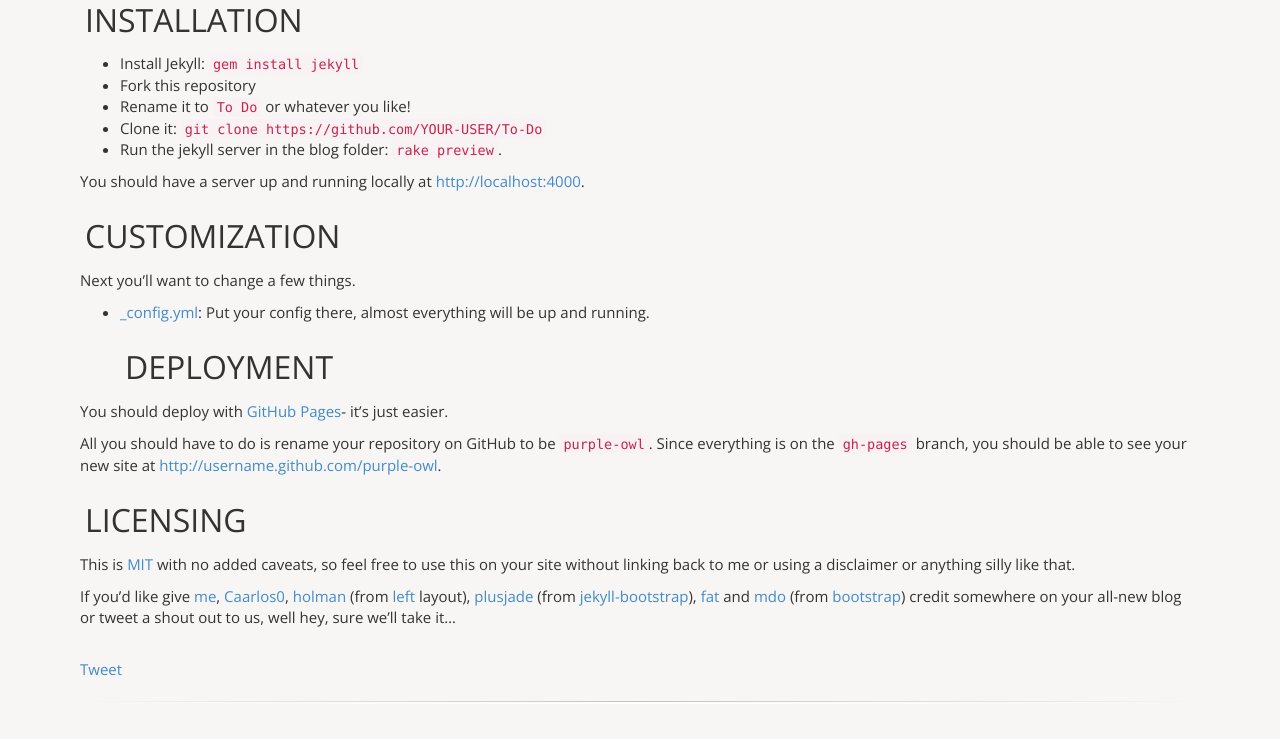
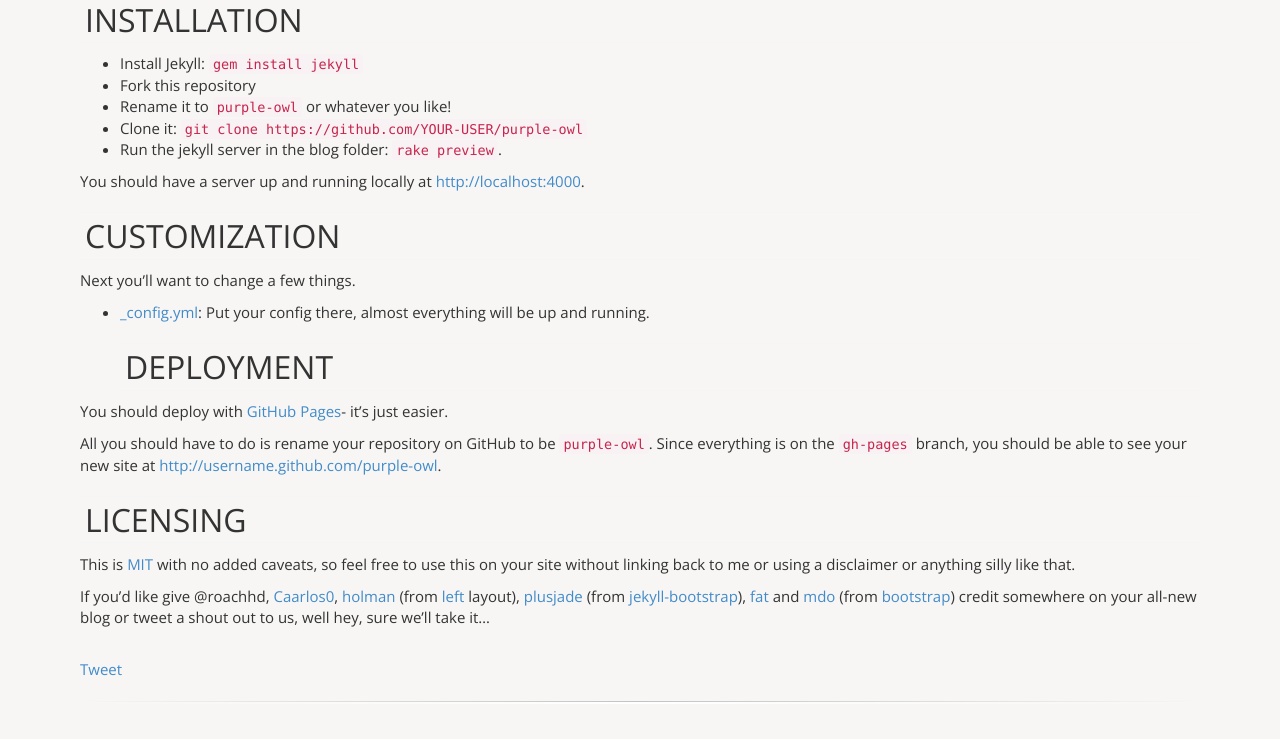
Before and after one commit to roachhd/purple-owl, a Jekyll site: the page built from _posts/2014-11-05-setting-up-your-purple-owl.md, in a window 1280 px wide and 900 px high, scrolled down 481 px, cut to the strip 161-900 px from the top of the window. Built offline with Jekyll 4.4.1, drawn with Linux system fonts in a browser that asks for light colours; nearby versions of some CDN libraries; library files that are not in the unit come from our copies; Markdown is read by kramdown in place of the engine named in the settings; comment, search, counter and statistics services are not loaded.

Commit message:
Testing @mention
Also changed `to do` to `purple owl`

```diff
--- a/_posts/2014-11-05-setting-up-your-purple-owl.md
+++ b/_posts/2014-11-05-setting-up-your-purple-owl.md
@@ -22,8 +22,8 @@ All credit to [caarlos0](http://github.com/caarlos0) for the beautiful UP Jekyll
 
 - Install Jekyll: `gem install jekyll`
 - Fork this repository
-- Rename it to `To Do` or whatever you like!
-- Clone it: `git clone https://github.com/YOUR-USER/To-Do`
+- Rename it to `purple-owl` or whatever you like!
+- Clone it: `git clone https://github.com/YOUR-USER/purple-owl`
 - Run the jekyll server in the blog folder: `rake preview`.
 
 You should have a server up and running locally at <http://localhost:4000>.
@@ -48,7 +48,7 @@ This is [MIT](https://github.com/roachhd/purple-owl/blob/master/LICENSE) with no
 added caveats, so feel free to use this on your site without linking back to
 me or using a disclaimer or anything silly like that.
 
-If you'd like give [me](http://github.com/roachhd),
+If you'd like give @roachhd,
 [Caarlos0](http://github.com/caarlos0),
 [holman](http://github.com/holman)
 (from [left](http://github.com/holman/left) layout),
```
